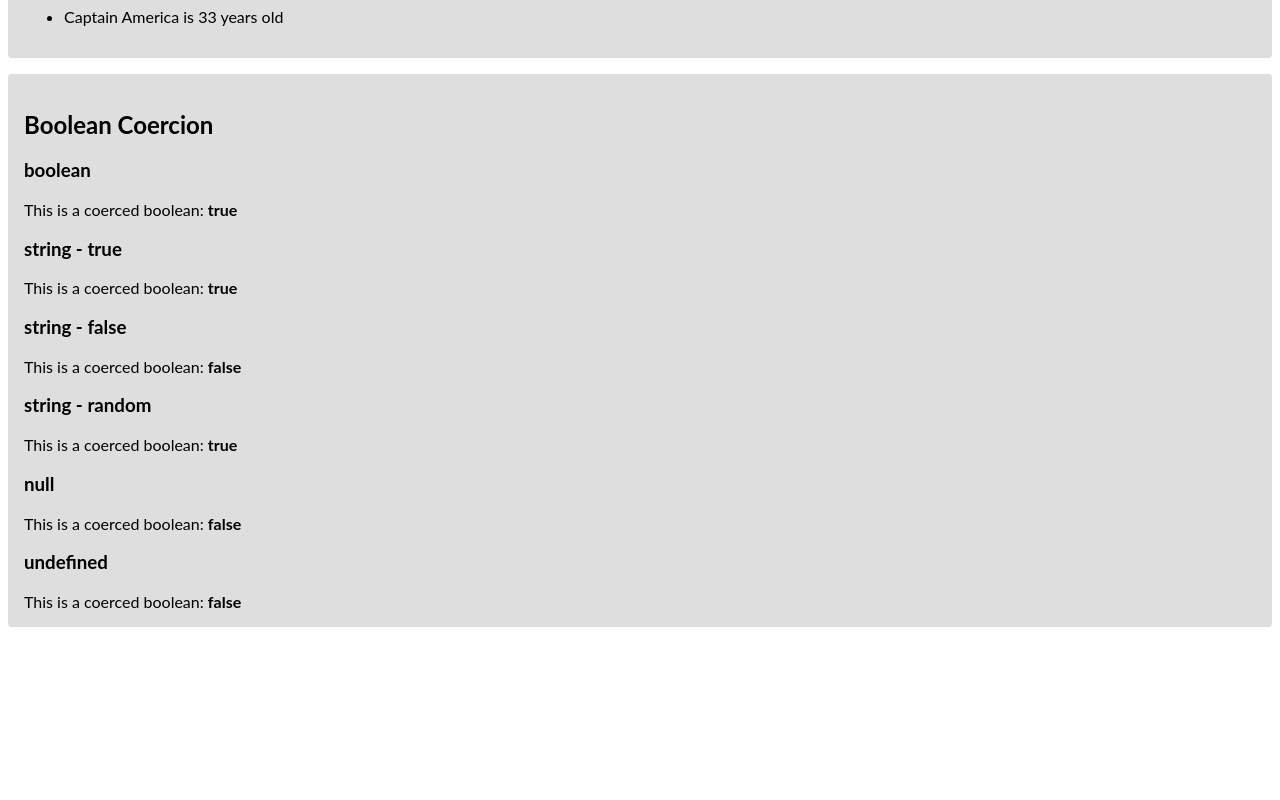
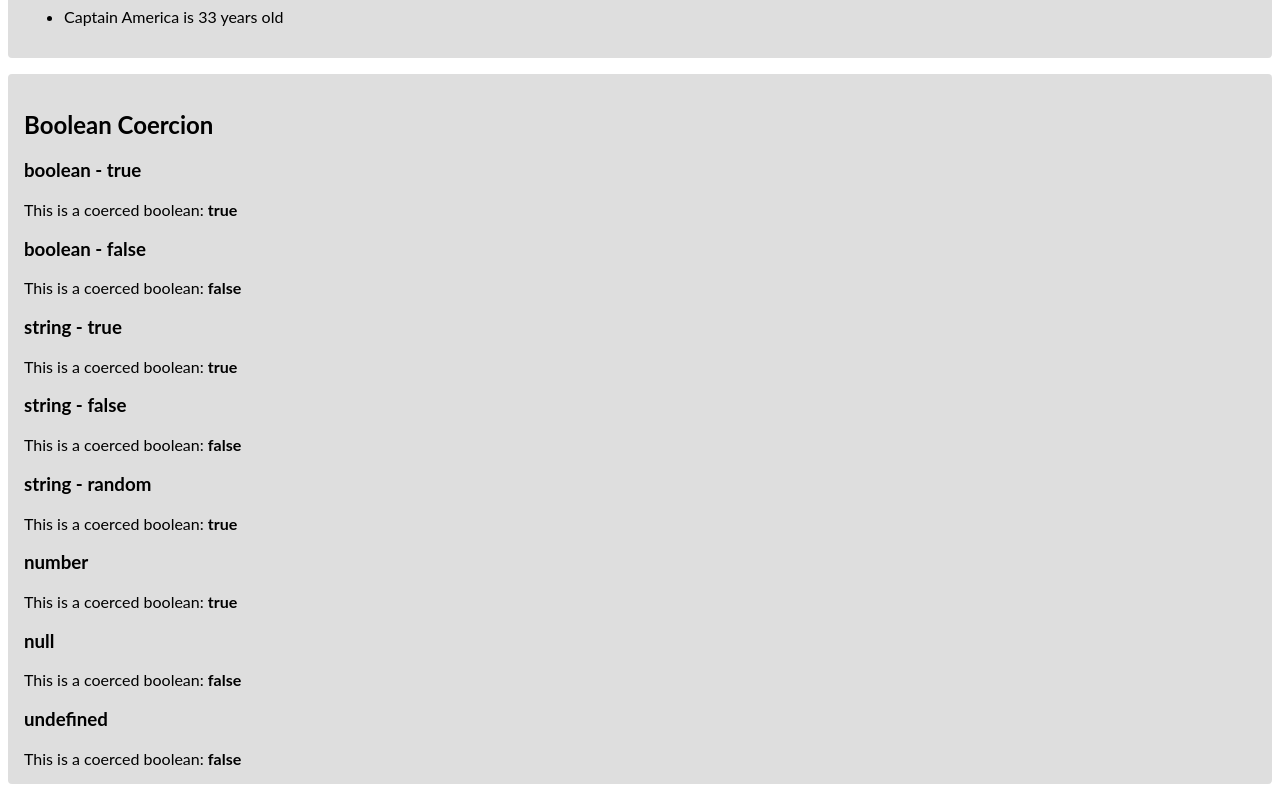
Before and after one commit to umairhm/angular-cdk-coercion, an Angular app: page / in a window 1280 px wide. Shown: the part 514-1314 px from the top of the page. Before the commit the page ends 1157 px from the top, so only its background shows below. Built offline with nearby package versions, Linux system fonts and the light colour scheme.

Commit message:
chore: added boolean coercion, disabled ivy to test using single parameter type

```diff
--- a/src/app/app.component.html
+++ b/src/app/app.component.html
@@ -27,8 +27,12 @@
 <section class="wrapper" id="boolean-coercion">
   <h2>Boolean Coercion</h2>
   <section>
-    <h3>boolean</h3>
-    <boolean-coercion [someFlag]="booleanValue"></boolean-coercion>
+    <h3>boolean - true</h3>
+    <boolean-coercion [someFlag]="booleanTrue"></boolean-coercion>
+  </section>
+  <section>
+    <h3>boolean - false</h3>
+    <boolean-coercion [someFlag]="booleanFalse"></boolean-coercion>
   </section>
   <section>
     <h3>string - true</h3>
@@ -43,6 +47,10 @@
     <boolean-coercion someFlag="random"></boolean-coercion>
   </section>
   <section>
+    <h3>number</h3>
+    <boolean-coercion someFlag="100"></boolean-coercion>
+  </section>
+  <section>
     <h3>null</h3>
     <boolean-coercion [someFlag]="nullValue"></boolean-coercion>
   </section>
--- a/src/app/app.component.ts
+++ b/src/app/app.component.ts
@@ -24,7 +24,8 @@ export class AppComponent  {
   };
 
   // boolean coercion data
-  booleanValue = true;
+  booleanTrue = true;
+  booleanFalse = false;
   nullValue = null;
   undefinedValue = undefined;
 }
--- a/src/app/array-coercion.component.ts
+++ b/src/app/array-coercion.component.ts
@@ -7,12 +7,12 @@ import { Person } from './person.interface';
   selector: 'array-coercion',
   template: `
     <ul>
-      <li *ngFor="let item of coercedStringArray">
+      <li *ngFor="let item of strings">
         This is {{ item }}
       </li>
     </ul>
     <ul>
-      <li *ngFor="let person of coercedPersonArray">
+      <li *ngFor="let person of persons">
         {{ person.name }} is {{person.age}} years old
       </li>
     </ul>
@@ -20,27 +20,24 @@ import { Person } from './person.interface';
 })
 export class ArrayCoercionComponent  {
   // Declare private properties to hold coerced arrays
-  private _coercedStringArray: Array<string>;
-  private _coercedPersonArray: Array<Person>;
+  private _stringArray: Array<string>;
+  private _personArray: Array<Person>;
 
-  // Allow both singular and array values to be passed
-  // Use coerceArray method to convert singular to array
+  // Use getters to return private properties
+  // Use setters to call coerceArray method and convert passed values to arrays
   @Input()
-  set strings(val: string | Array<string>) {
-    this._coercedStringArray = coerceArray(val);
+  get strings(): Array<string> {
+    return this._stringArray;
+  }
+  set strings(val: Array<string>) {
+    this._stringArray = coerceArray(val);
   }
 
   @Input()
-  set persons(val: Person | Array<Person>) {
-    this._coercedPersonArray = coerceArray(val);
+  get persons(): Array<Person> {
+    return this._personArray;
   }
-
-  // Use getters to return coerced arrays to be used in templates
-  get coercedStringArray(): Array<string> {
-    return this._coercedStringArray;
-  }
-
-  get coercedPersonArray(): Array<Person> {
-    return this._coercedPersonArray;
+  set persons(val: Array<Person>) {
+    this._personArray = coerceArray(val);
   }
 }
--- a/src/app/boolean-coercion.component.ts
+++ b/src/app/boolean-coercion.component.ts
@@ -4,21 +4,20 @@ import { coerceBooleanProperty } from '@angular/cdk/coercion';
 @Component({
   selector: 'boolean-coercion',
   template: `
-    This is a coerced boolean: <strong>{{coercedBoolean}}</strong>
+    This is a coerced boolean: <strong>{{someFlag}}</strong>
   `
 })
 export class BooleanCoercionComponent  {
-  // Declare private property to hold coerced value
+  // Declare private properties to hold coerced boolean value
   private _coercedBoolean: boolean;
 
-  // Allow boolean, string, null or undefined to be passed
+  // Use getters to return private properties
+  // Use setters to call coerceArray method and convert passed values to arrays
   @Input()
-  set someFlag(val: string | boolean) {
+  get someFlag(): boolean {
+    return this._coercedBoolean;
+  }
+  set someFlag(val: boolean) {
     this._coercedBoolean = coerceBooleanProperty(val);
   }
-
-  // Use getters to return coerced arrays to be used in templates
-  get coercedBoolean(): boolean {
-    return this._coercedBoolean;
-  }
 }
--- a/tsconfig.json
+++ b/tsconfig.json
@@ -20,7 +20,7 @@
     ]
   },
   "angularCompilerOptions": {
-    "enableIvy": true,
+    "enableIvy": false,
     "fullTemplateTypeCheck": true,
     "strictInjectionParameters": true
   }
```
